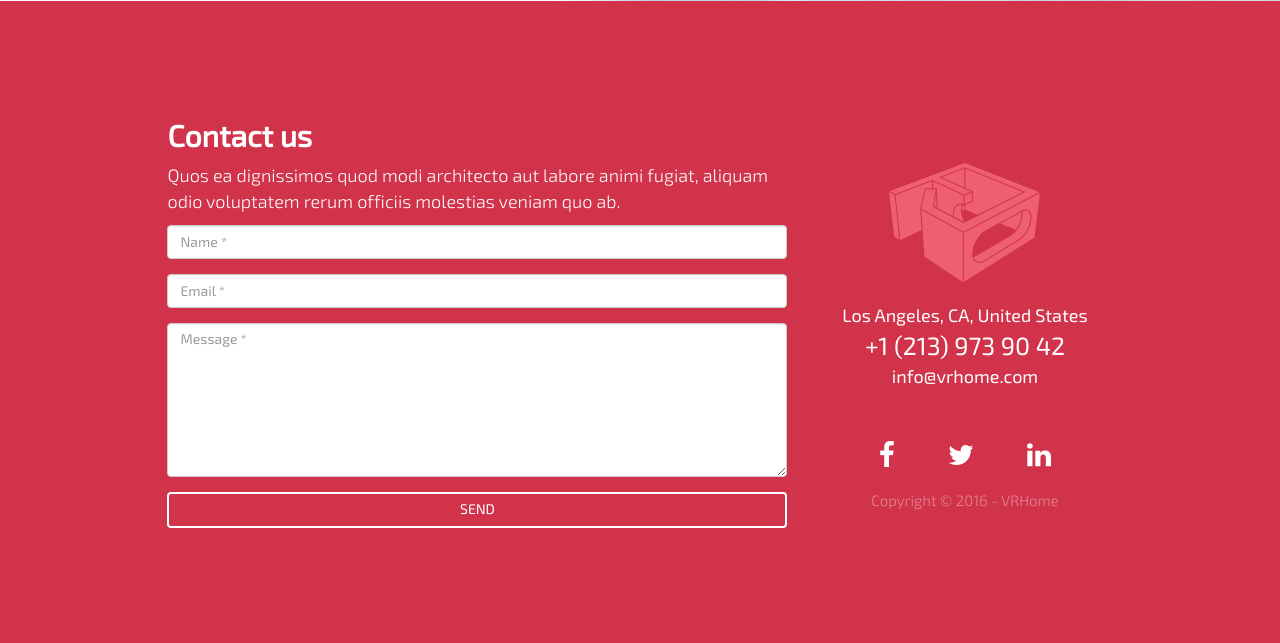
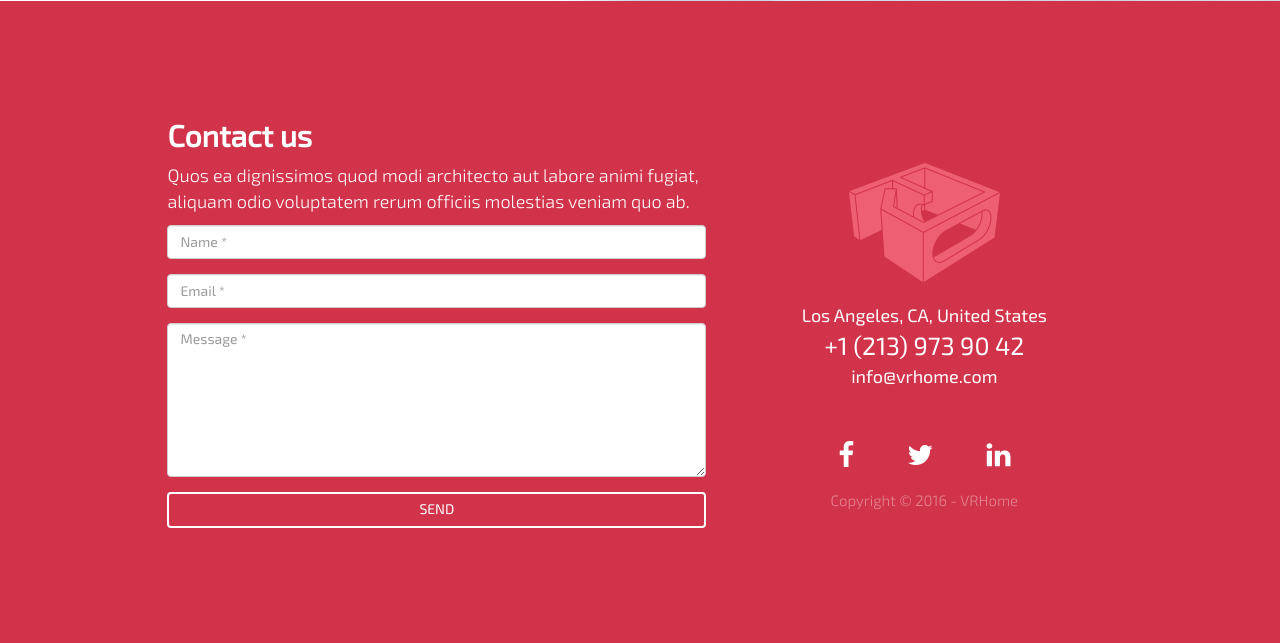
Before and after one commit to swappsco/vrhome, a Django app: page / in a window 1280 px wide. Shown: the part 2964-3607 px from the top of the page. Run offline with Django 3.2, Linux system fonts and the light colour scheme; parts of the project's set-up code (start-up, migrations or seed data) failed here and were passed over; some libraries are stand-ins or nearby versions.

Commit message:
VR-16 Responsive footer

```diff
--- a/vrhome/templates/pages/home.html
+++ b/vrhome/templates/pages/home.html
@@ -52,7 +52,7 @@
     <div class="row">
       <div class="col-sm-10 col-sm-offset-1">
         <div class="row">
-          <div class="col-sm-8">
+          <div class="col-sm-7">
             <h2 class="text-white">{% trans "Contact us" %}</h2>
             <p class="text-white">
               {% trans "Quos ea dignissimos quod modi architecto aut labore animi fugiat, aliquam odio voluptatem rerum officiis molestias veniam quo ab." %}
@@ -73,7 +73,7 @@
               </div>
             </form>
           </div>
-          <div class="col-sm-4 text-center m-t-60">
+          <div class="col-sm-5 text-center m-t-60">
             <img class="img-responsive center-block" src="{% static 'images/footer-logo.png' %}" alt="Footer logo">
             <address>
               Los Angeles, CA, United States<br>
```
